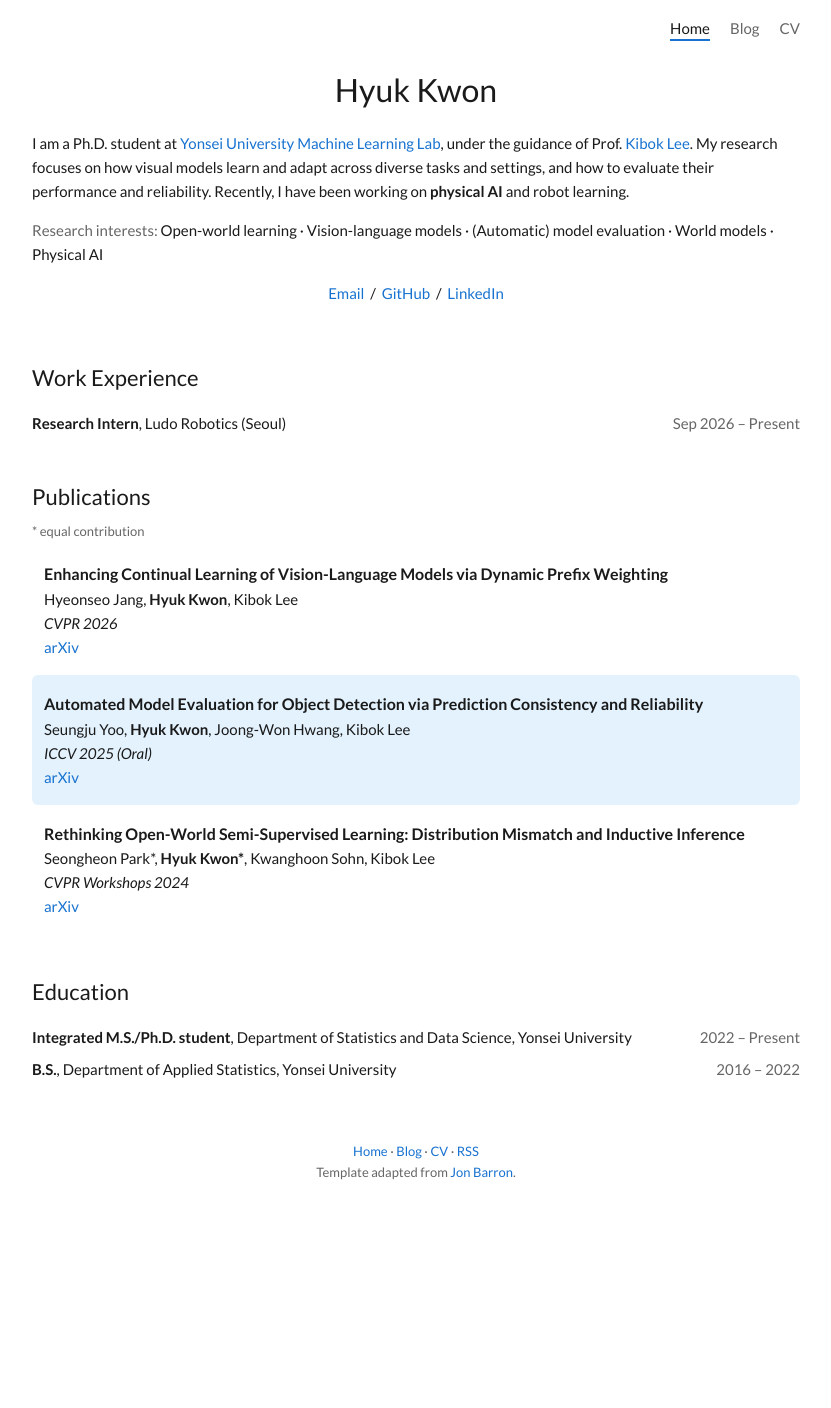
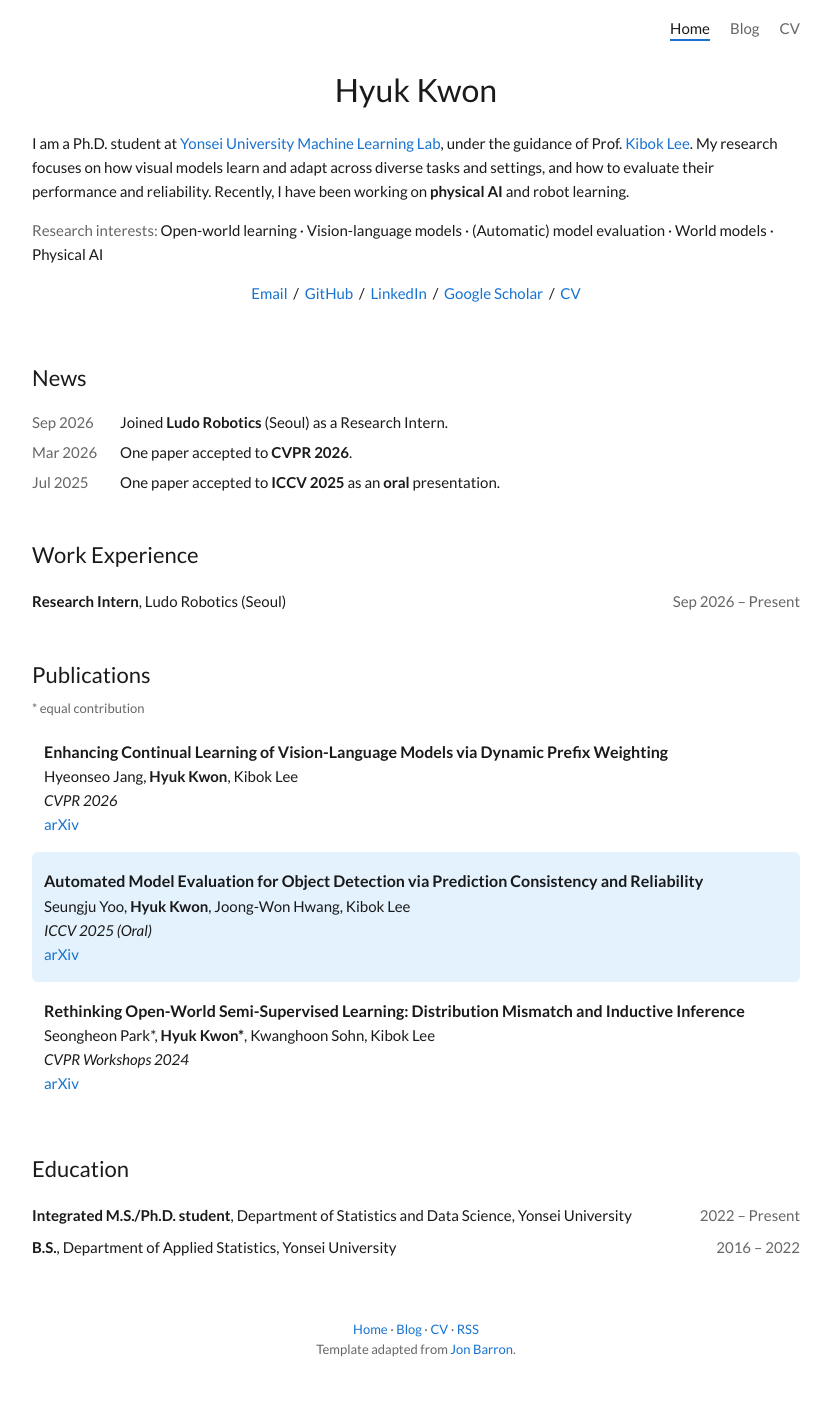
Before and after one commit to kh12043/kh12043.github.io, a Jekyll site: the page built from index.html, in a window 1280 px wide. Shown: the whole page, without its empty margins (224-1055 px from the left). Built offline with Jekyll 4.4.1, drawn with Linux system fonts in a browser that asks for light colours; before the commit the page ends 1231 px from its top, so only the background shows below that.

Commit message:
Add News section, Scholar and CV links

```diff
--- a/_config.yml
+++ b/_config.yml
@@ -27,6 +27,10 @@ links:
     url: https://github.com/kh12043
   - name: LinkedIn
     url: https://www.linkedin.com/in/kh12043/
+  - name: Google Scholar
+    url: https://scholar.google.com/citations?user=lu0HjhQAAAAJ
+  - name: CV
+    url: /cv/
 
 social:
   name: Hyuk Kwon
--- /dev/null
+++ b/_data/news.yml
@@ -0,0 +1,11 @@
+# 소식 목록. 맨 위에 한 줄씩 추가하면 돼요 (최신이 위로).
+# Home에는 최신 5개까지만 보여요.
+
+- date: "Sep 2026"
+  text: "Joined <b>Ludo Robotics</b> (Seoul) as a Research Intern."
+
+- date: "Mar 2026"
+  text: "One paper accepted to <b>CVPR 2026</b>."
+
+- date: "Jul 2025"
+  text: "One paper accepted to <b>ICCV 2025</b> as an <b>oral</b> presentation."
--- a/assets/css/style.css
+++ b/assets/css/style.css
@@ -74,6 +74,11 @@ h2 { font-size: 22px; font-weight: 400; margin: 40px 0 12px; }
 .pub-title { font-weight: 700; font-size: 16px; }
 .pub-summary { margin: 6px 0 0; }
 
+/* ── 소식 ── */
+.news { list-style: none; padding: 0; margin: 0; }
+.news li { display: flex; gap: 16px; padding: 3px 0; }
+.news-date { flex-shrink: 0; width: 72px; color: var(--muted); }
+
 /* ── 학력 ── */
 .edu { display: flex; justify-content: space-between; gap: 16px; padding: 4px 0; }
 .edu .muted { white-space: nowrap; }
@@ -118,6 +123,7 @@ footer { margin-top: 56px; text-align: center; font-size: 13px; color: var(--mut
   .pub { flex-direction: column; gap: 10px; }
   .pub-img { width: 100%; max-width: 320px; }
   .edu { flex-direction: column; gap: 0; }
+  .news li { flex-direction: column; gap: 0; }
   .post-title { font-size: 26px; }
   .cv-frame { height: 75vh; }
 }
--- a/index.html
+++ b/index.html
@@ -24,6 +24,15 @@ layout: default
     <img src="{{ site.photo | relative_url }}" alt="{{ site.author }}">
   </div>
   {% endif %}
+</section>
+
+<section>
+  <h2>News</h2>
+  <ul class="news">
+    {% for n in site.data.news limit:5 %}
+    <li><span class="news-date">{{ n.date }}</span><span>{{ n.text }}</span></li>
+    {% endfor %}
+  </ul>
 </section>
 
 <section>
```
Also changed, not shown: README.md.
